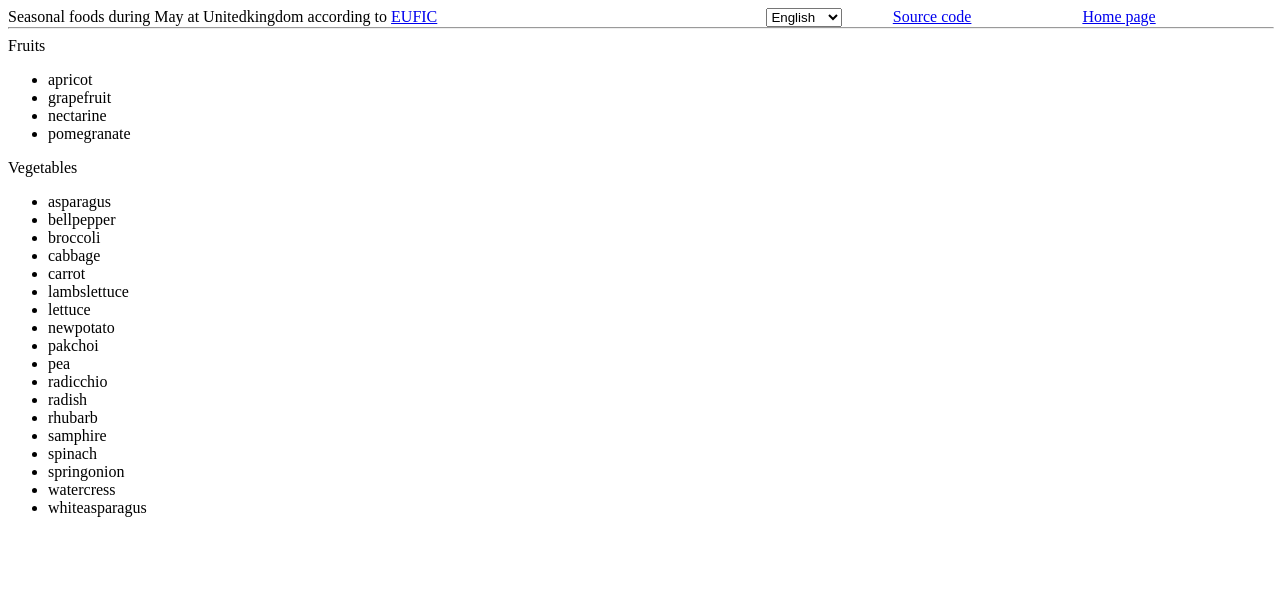
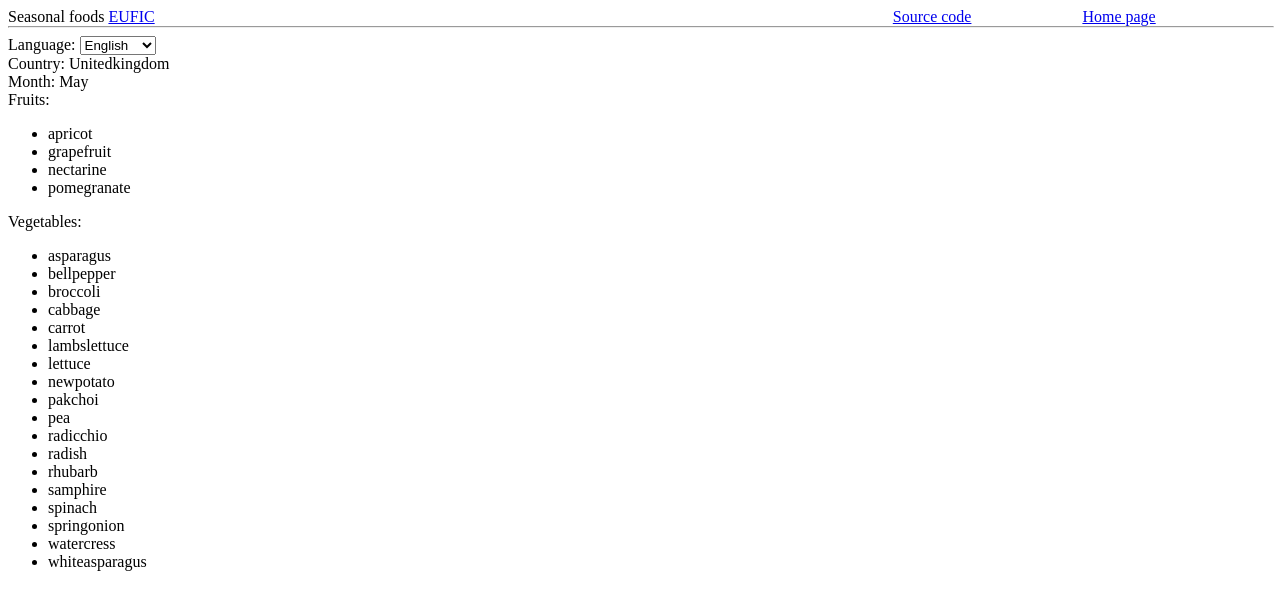
Before and after one commit to pbizopoulos/seasonal-foods-in-europe-this-month, a plain HTML site: page index.html in a window 1280 px wide. Drawn offline with Linux system fonts and the light colour scheme.

Commit message:
simplify

```diff
--- a/index.html
+++ b/index.html
@@ -13,34 +13,37 @@
 		<script defer src="script.js"></script>
 	</head>
 	<body>
-		<div style="width:60%;float:left;">
-			<span id="seasonalFoods"></span>
-			<span id="duringSpan"></span>
-			<span id="monthCurrentValueSpan"></span>
-			<span id="atSpan"></span>
-			<span id="countryValueSpan"></span>
-			<span id="accordingToSpan"></span>
-			<a href="https://www.eufic.org/en/explore-seasonal-fruit-and-vegetables-in-europe">EUFIC</a>
-		</div>
-		<div style="width:10%;float:left;">
-			<select id="languageSelect">
+		<header>
+			<div style="width:70%;float:left;">
+				<span id="seasonalFoods"></span>
+				<a href="https://www.eufic.org/en/explore-seasonal-fruit-and-vegetables-in-europe">EUFIC</a>
+			</div>
+			<div style="width:15%;float:left;">
+				<a href="https://github.com/pbizopoulos/seasonal-foods" id="sourceCodeUrl"></a>
+			</div>
+			<div style="width:15%;float:left;">
+				<a href="https://pbizopoulos.github.io" id="homePageUrl"></a>
+			</div>
+		</header>
+		<hr style="width:100%;">
+		<div>
+			<span id="languageSpan"></span>: <select id="languageSelect">
 				<option value="english">English</option>
 				<option value="greek">Ελληνικά</option>
 			</select>
 		</div>
-		<div style="width:15%;float:left;">
-			<a href="https://github.com/pbizopoulos/seasonal-foods" id="sourceCodeUrl"></a>
+		<div>
+			<span id="countrySpan"></span>: <span id="countryValueSpan"></span>
 		</div>
-		<div style="width:15%;float:left;">
-			<a href="https://pbizopoulos.github.io" id="homePageUrl"></a>
+		<div>
+			<span id="monthSpan"></span>: <span id="monthCurrentValueSpan"></span>
 		</div>
-		<hr style="width:100%;">
 		<div>
-			<span id="fruitSpan"></span>
+			<span id="fruitSpan"></span>:
 			<ul id="fruitSeasonalUl"></ul>
 		</div>
 		<div>
-			<span id="vegetableSpan"></span>
+			<span id="vegetableSpan"></span>:
 			<ul id="vegetableSeasonalUl"></ul>
 		</div>
 	</body>
--- a/script.js
+++ b/script.js
@@ -1,17 +1,17 @@
 'use strict';
 
-const accordingToSpan = document.getElementById('accordingToSpan');
-const atSpan = document.getElementById('atSpan');
+const countrySpan = document.getElementById('countrySpan');
 const countryValueSpan = document.getElementById('countryValueSpan');
 const dateCurrent = new Date();
-const duringSpan = document.getElementById('duringSpan');
 const fruitSeasonalUl = document.getElementById('fruitSeasonalUl');
 const fruitSpan = document.getElementById('fruitSpan');
 const homePageUrl = document.getElementById('homePageUrl');
 const languageSelect = document.getElementById('languageSelect');
+const languageSpan = document.getElementById('languageSpan');
 const monthArray = ['january', 'february', 'march', 'april', 'may', 'june', 'july', 'august', 'september', 'october', 'november', 'december'];
 const monthCurrentValueSpan = document.getElementById('monthCurrentValueSpan');
 const monthGreekArray = ['ιανουάριος', 'φεβρουάριος', 'μάρτιος', 'απρίλιος', 'μάϊος', 'ιούνιος', 'ιούλιος', 'αύγουστος', 'σεπτέμβριος', 'οκτώβριος', 'νοέμβριος', 'δεκέμβριος'];
+const monthSpan = document.getElementById('monthSpan');
 const seasonalFoods = document.getElementById('seasonalFoods');
 const sourceCodeUrl = document.getElementById('sourceCodeUrl');
 const vegetableSeasonalUl = document.getElementById('vegetableSeasonalUl');
@@ -98,26 +98,26 @@ languageSelect.onchange = function() {
 	if (this.value === 'greek') {
 		fruitObject = JSON.parse(fruitGreekJsonString);
 		vegetableObject = JSON.parse(vegetableGreekJsonString);
-		accordingToSpan.textContent = 'σύμφωνα με το';
-		atSpan.textContent = 'στην';
+		countrySpan.textContent = 'Χώρα';
 		countryValueSpan.textContent = capitalizeFirstLetter(countryEnglishToGreekObject[countryCurrent]);
-		duringSpan.textContent = 'τον';
 		fruitSpan.textContent = 'Φρούτα';
 		homePageUrl.textContent = 'Αρχική σελίδα';
-		monthCurrentValueSpan.textContent = capitalizeFirstLetter(monthGreekArray[dateCurrent.getMonth()].slice(0, -1));
+		languageSpan.textContent = 'Γλώσσα';
+		monthCurrentValueSpan.textContent = capitalizeFirstLetter(monthGreekArray[dateCurrent.getMonth()]);
+		monthSpan.textContent = 'Μήνας';
 		seasonalFoods.textContent = 'Εποχιακά τρόφιμα';
 		sourceCodeUrl.textContent = 'Πηγαίος κώδικας';
 		vegetableSpan.textContent = 'Λαχανικά';
 	} else {
 		fruitObject = JSON.parse(fruitJsonString);
 		vegetableObject = JSON.parse(vegetableJsonString);
-		accordingToSpan.textContent = 'according to';
-		atSpan.textContent = 'at';
+		countrySpan.textContent = 'Country';
 		countryValueSpan.textContent = capitalizeFirstLetter(countryCurrent);
-		duringSpan.textContent = 'during';
 		fruitSpan.textContent = 'Fruits';
 		homePageUrl.textContent = 'Home page';
+		languageSpan.textContent = 'Language';
 		monthCurrentValueSpan.textContent = capitalizeFirstLetter(monthArray[dateCurrent.getMonth()]);
+		monthSpan.textContent = 'Month';
 		seasonalFoods.textContent = 'Seasonal foods';
 		sourceCodeUrl.textContent = 'Source code';
 		vegetableSpan.textContent = 'Vegetables';
```
